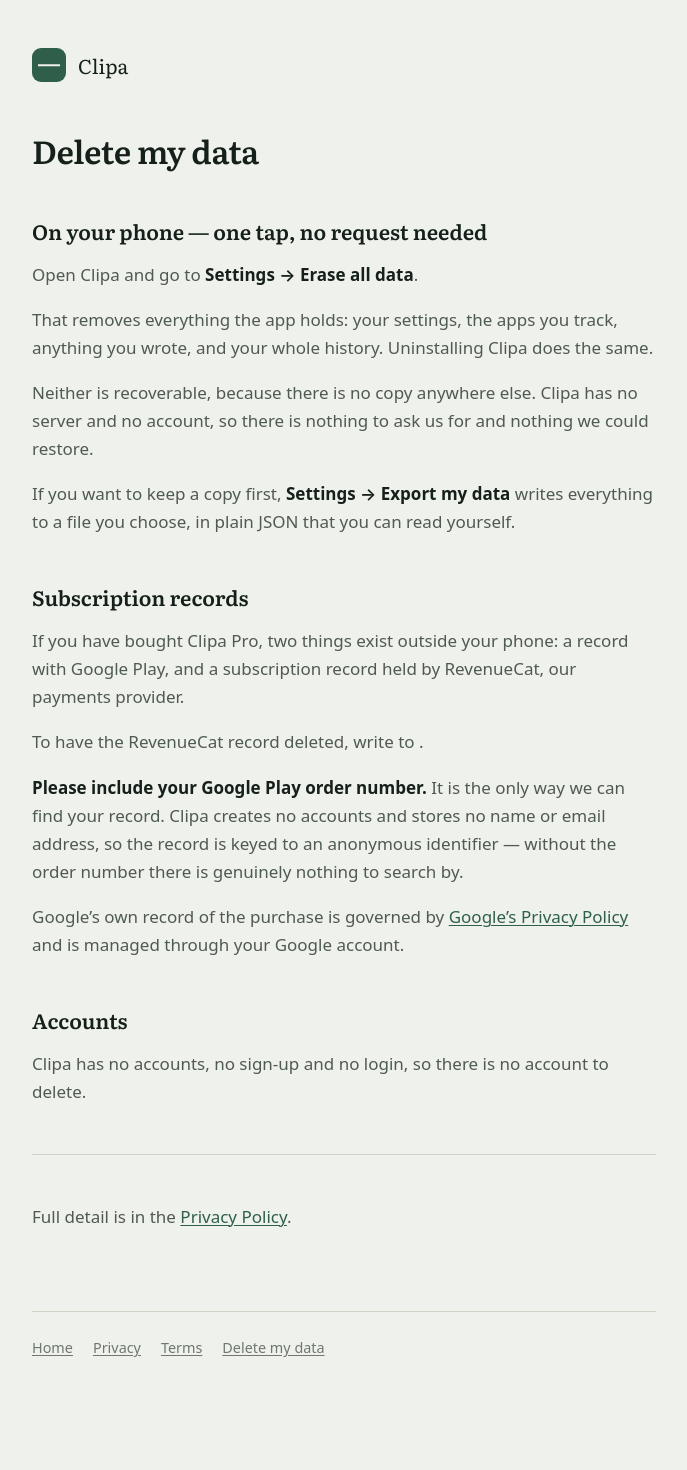
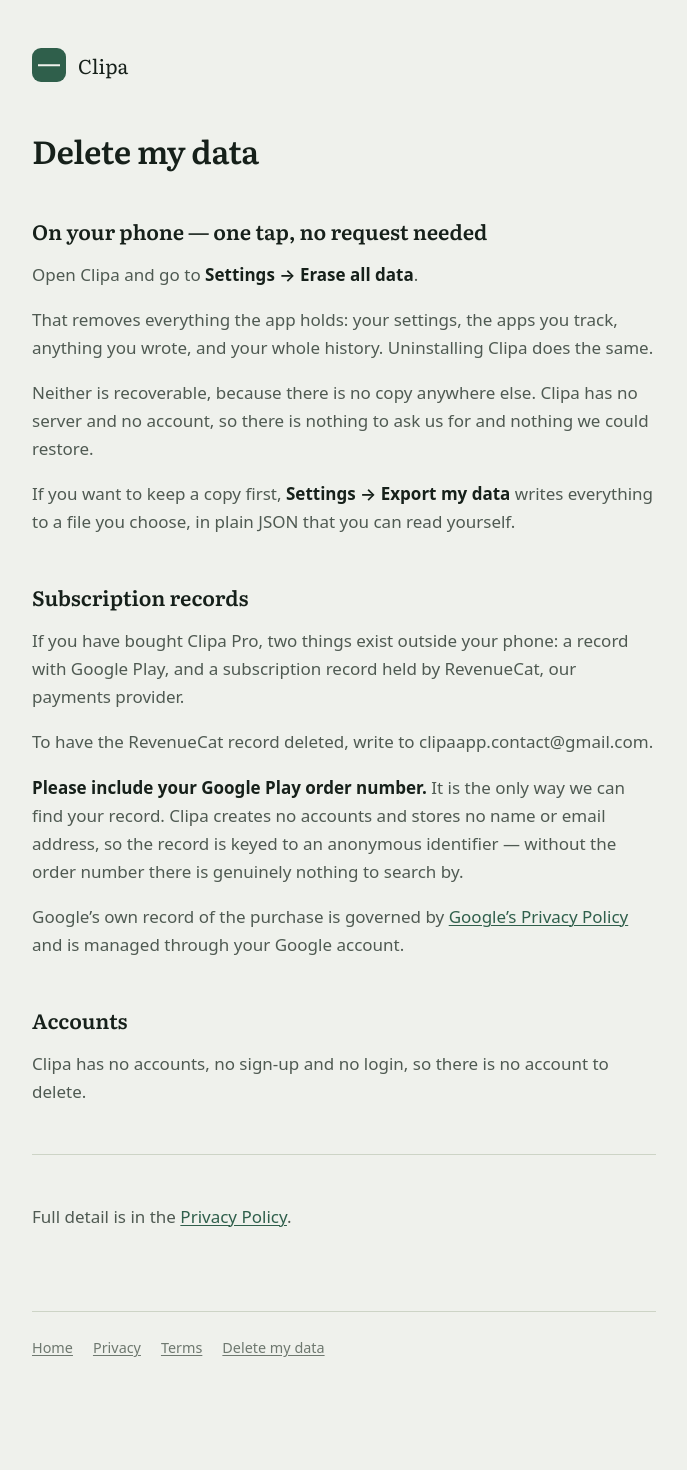
Before and after one commit to IosuaPallo/clipa-site, a Jekyll site: the page built from delete-my-data.md, in a window 1280 px wide. Shown: the whole page, without its empty margins (296-983 px from the left). Built offline with Jekyll 4.4.1, drawn with Linux system fonts in a browser that asks for light colours.

Commit message:
Fill the contact address, which turns the new check green
clipaapp.contact@gmail.com. Deliberately not the address that logs into
GoDaddy: a contact address goes in a privacy policy and a Play listing, and
publishing the registrar login is how domains get phished.

developer stays empty on purpose. Nothing on the site renders it except the
layout footer, where empty is a blank line rather than a broken sentence - and
the exact registered name of the company still has to be read off the ONRC
certificate rather than typed from memory.

```diff
--- a/_config.yml
+++ b/_config.yml
@@ -3,7 +3,7 @@
 description: A few seconds between you and your reflex.
 
 developer: ""
-contact_email: ""
+contact_email: "clipaapp.contact@gmail.com"
 
 permalink: pretty
 
```
